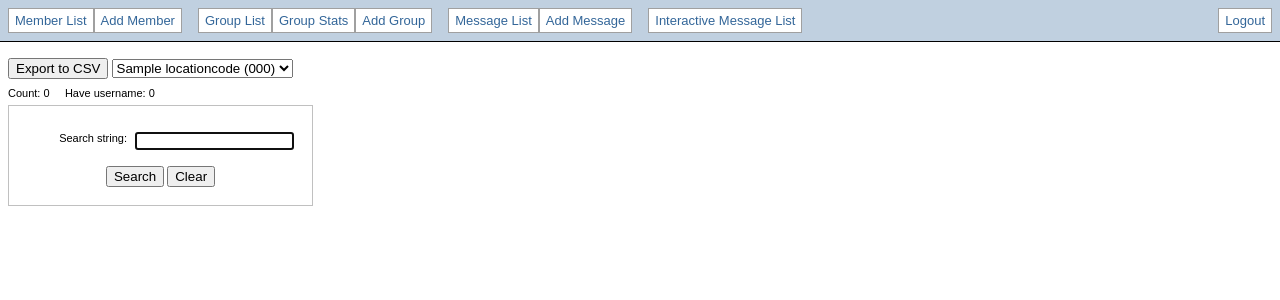
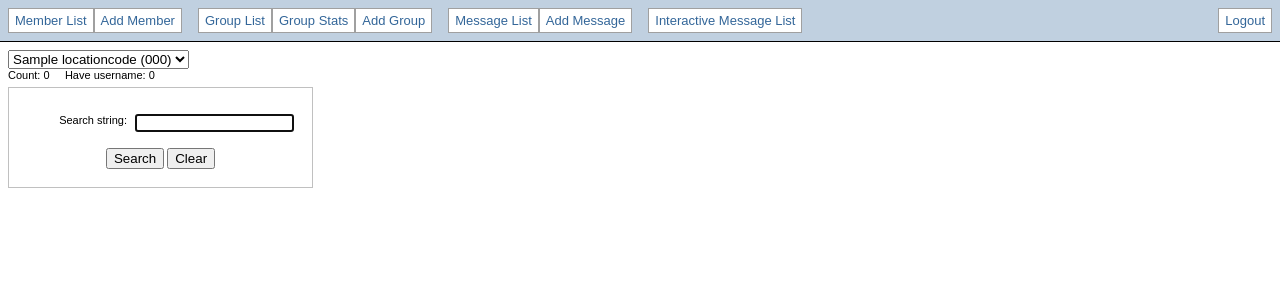
Before and after one commit to piratar/icepirate, a Django app: page /member/list/in/000 in a window 1280 px wide. Shown: the top 300 px of the page. Run offline with Django 3.2, Linux system fonts and the light colour scheme; a user stored in the database is signed in; tables that the repository leaves empty hold one stand-in row (values such as "Sample post"); parts of the project's set-up code (start-up, migrations or seed data) failed here and were passed over; some libraries are stand-ins or nearby versions.

Commit message:
CSV disabled to reduce risk and exposure, but may be redesigned in the future.

```diff
--- a/member/urls.py
+++ b/member/urls.py
@@ -7,7 +7,8 @@ from django.utils.http import urlencode
 
 from member import views
 from member import views_api
-from member import views_csv
+# CSV: Disabled to reduce risk and exposure, but may be redesigned in the future.
+#from member import views_csv
 
 urlpatterns = [
     # Examples:
@@ -37,10 +38,10 @@ urlpatterns = [
     url(r'^verify-start/$', lambda r: redirect(settings.AUTH_URL)),
     url(r'^verify/', views.verify, name='verify'),
 
-    # CSV
-    url(r'^csv/list/in/(?P<location_code>[^/]*)', views_csv.list),
-    url(r'^csv/list/(?P<group_techname>[^/]*)/(?P<combined>[^/]+)', views_csv.list),
-    url(r'^csv/list/(?P<group_techname>[^/]*)', views_csv.list, name='csv_list'),
+    # CSV: Disabled to reduce risk and exposure, but may be redesigned in the future.
+    #url(r'^csv/list/in/(?P<location_code>[^/]*)', views_csv.list),
+    #url(r'^csv/list/(?P<group_techname>[^/]*)/(?P<combined>[^/]+)', views_csv.list),
+    #url(r'^csv/list/(?P<group_techname>[^/]*)', views_csv.list, name='csv_list'),
 
     # API pages (JSON)
     url(r'^api/get/(?P<field>.*)/(?P<searchstring>.+)/', views_api.get, name='api_get'),
--- a/member/views_csv.py
+++ b/member/views_csv.py
@@ -1,3 +1,5 @@
+# CSV: Disabled to reduce risk and exposure, but may be redesigned in the future.
+'''
 from datetime import datetime
 
 from django.http import HttpResponse
@@ -52,3 +54,4 @@ def list(request, group_techname=None, location_code=None, combined=False):
     response['Content-Disposition'] = 'attachment; filename="%s"' % filename
 
     return response
+'''
--- a/templates/member/list.html
+++ b/templates/member/list.html
@@ -27,7 +27,10 @@ $(document).ready(function() {
 </script>
 
 <div class="list-top-buttons">
+    {% comment %}
+    <!-- CSV: Disabled to reduce risk and exposure, but may be redesigned in the future. -->
     <button type="button" id="export-csv">{% trans 'Export to CSV' %}</button>
+    {% endcomment %}
     {% if groups.count or location_codes.count %}
     <select id="group-techname">
         <option value="">{% trans '- All Groups -' %}</option>
```
